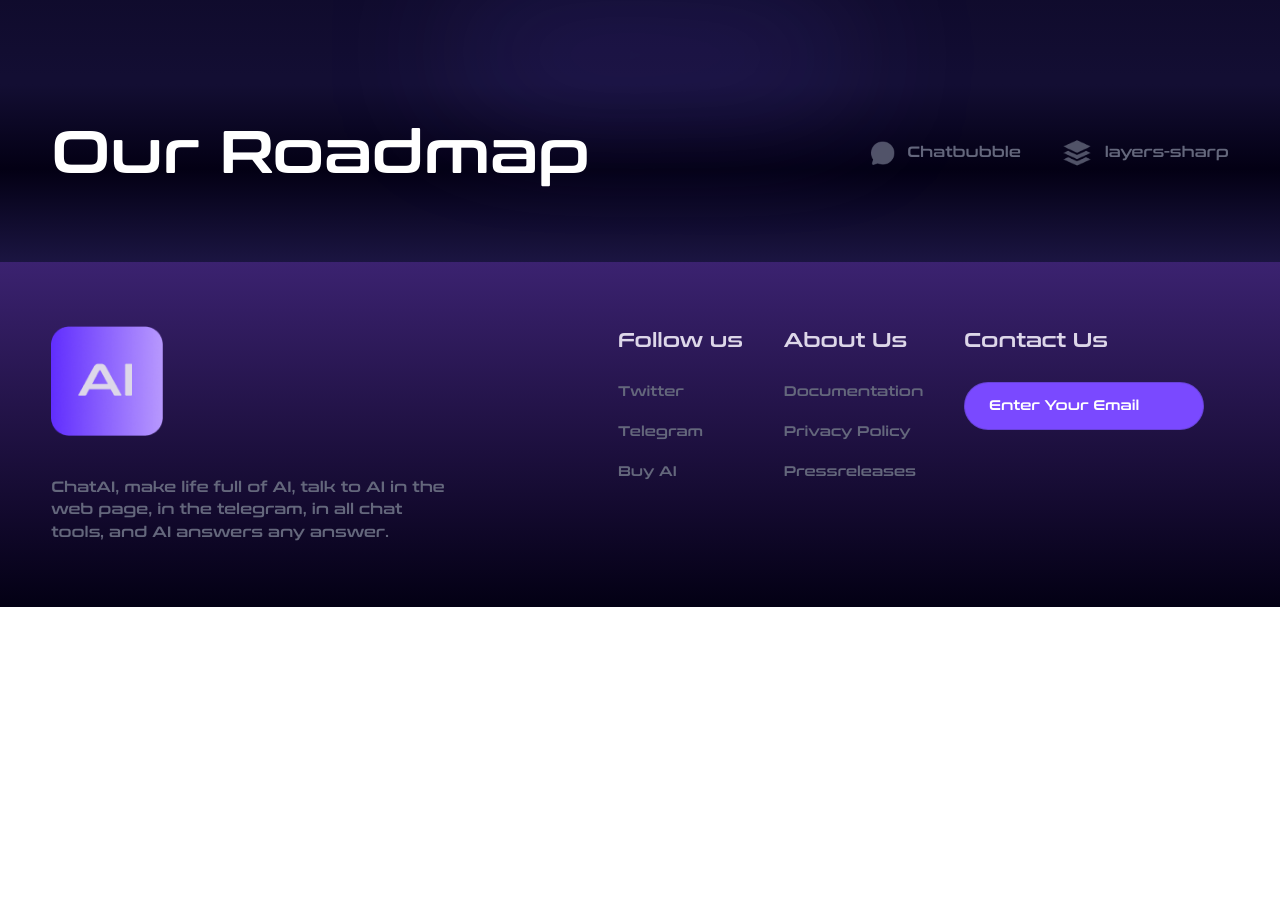
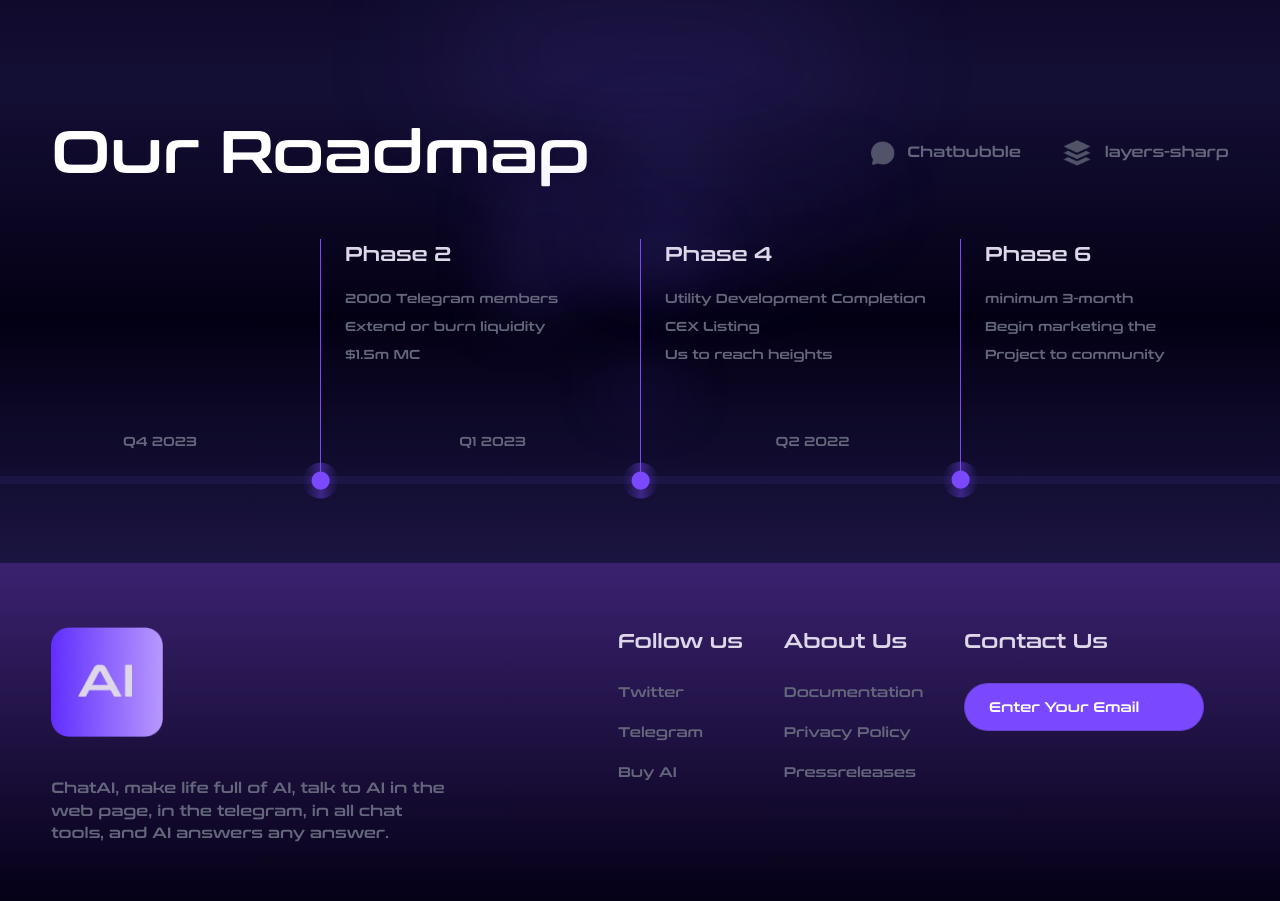
Before and after one commit to protapkrghosh/crypto-ai, a React (Vite) app: page / in a window 1280 px wide. Shown: the part 2640-3541 px from the top of the page. Before the commit the page ends 3247 px from the top, so only its background shows below. Built offline with nearby package versions, Linux system fonts and the light colour scheme.

Commit message:
added phase section

```diff
--- a/src/pages/Home/Roadmap/Roadmap.css
+++ b/src/pages/Home/Roadmap/Roadmap.css
@@ -9,6 +9,13 @@
   align-items: center;
 }
 
+.phaseTwo {
+  filter: drop-shadow(150px -50px 30px #7058fa);
+}
+.phaseFour {
+  filter: drop-shadow(-50px -100px 40px #7058fa);
+}
+
 /* Responsive */
 @media only screen and (max-width: 768px) {
   .flexMap {
--- a/src/pages/Home/Roadmap/Roadmap.jsx
+++ b/src/pages/Home/Roadmap/Roadmap.jsx
@@ -1,14 +1,16 @@
 import React from 'react';
 import "./Roadmap.css"
+import icon from "../../../assets/icon.png"
 import Container from '../../../Components/Container';
-import ChatIcon  from '../../../assets/Chat.png';
-import LayersSharp  from '../../../assets/layers-sharp.png';
+import ChatIcon from '../../../assets/Chat.png';
+import LayersSharp from '../../../assets/layers-sharp.png';
 
 const Roadmap = () => {
   return (
     <div className='bg-gradient-to-b from-[#130e33] from-5% via-[#030014] via-50% to-[#1b1542] to-100% -mt-[1px] pt-12 pb-20'>
+      {/* Section title */}
       <Container>
-        <div className='flexMap'>
+        <div className='flexMap mb-14'>
           <div>
             <h4 className='text-4xl md:text-6xl text-white'>Our <span className='TextShadow'>Roadmap</span></h4>
           </div>
@@ -26,6 +28,49 @@ const Roadmap = () => {
           </div>
         </div>
       </Container>
+
+      {/* Roadmap content */}
+      <div className='grid grid-cols-2 md:grid-cols-3 lg:grid-cols-4 border-b-8 border-[#1B1545]'>
+        <div className='flex justify-center items-end pb-6'>
+          <p className='text-[13px] text-[#64677C]'>Q4 2023</p>
+        </div>
+
+        {/* Phase 2 */}
+        <div className='border-l border-[#7A49FF] pl-6 pb-6'>
+          <div className='phaseTwo'>
+            <h4 className='text-[20px] text-[#DDD7E9] mb-4'>Phase 2</h4>
+            <p className='text-[13px] text-[#64677C] leading-7 mb-16'>2000 Telegram members <br /> Extend or burn liquidity <br /> $1.5m MC</p>
+            <p className='text-[13px] text-[#64677C] text-center'>Q1 2023</p>
+          </div>
+
+          <div className='relative'>
+            <img src={icon} alt="Icon" className='absolute -left-[43px] top-[10px]' />
+          </div>
+        </div>
+
+        {/* Phase 4 */}
+        <div className='border-l border-[#7A49FF] pl-6 pb-6'>
+          <div className='phaseFour'>
+            <h4 className='text-[20px] text-[#DDD7E9] mb-4'>Phase 4</h4>
+            <p className='text-[13px] text-[#64677C] leading-7 mb-16'>Utility Development Completion <br /> CEX Listing <br /> Us to reach heights</p>
+          </div>
+          <p className='text-[13px] text-[#64677C] text-center'>Q2 2022</p>
+
+          <div className='relative'>
+            <img src={icon} alt="Icon" className='absolute -left-[43px] top-[10px]' />
+          </div>
+        </div>
+
+        {/* Phase 6 */}
+        <div className='border-l border-[#7A49FF] pl-6 pb-6'>
+          <h4 className='text-[20px] text-[#DDD7E9] mb-4'>Phase 6</h4>
+          <p className='text-[13px] text-[#64677C] leading-7 mb-16'>minimum 3-month <br /> Begin marketing the <br /> Project to community</p>
+
+          <div className='relative'>
+            <img src={icon} alt="Icon" className='absolute -left-[43px] top-[28px]' />
+          </div>
+        </div>
+      </div>
     </div>
   );
 };
```
Also changed, not shown: src/assets/icon.png (renamed from src/assets/Group 109.png).
